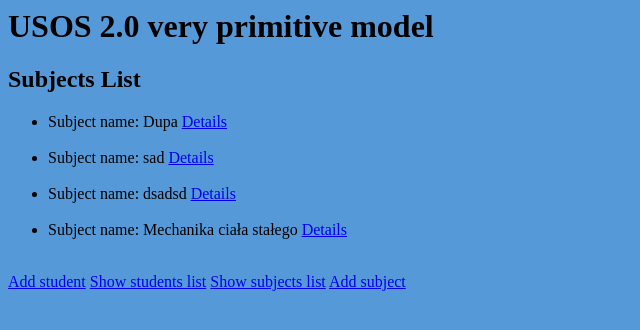
After one commit to bartjak94/usosdwa, a Django app: page /usosdwa/subjects_index in a window 1280 px wide. The commit adds this page. Shown: the top 330 px of the page, without its empty margins (0-640 px from the left). Run offline with Django 3.2, Linux system fonts and the light colour scheme; data comes from the database, SQL or seed files in the repository; both versions use the stored data as it was after the commit.

Commit message:
added subjects with corresponding actions: add, show list, show details

```diff
--- a/myapp/templates/myapp/base.html
+++ b/myapp/templates/myapp/base.html
@@ -10,6 +10,7 @@
 	{% endblock %}
 	<a href="{% url 'student-add' %}">Add student</a>
 	<a href="{% url 'students-index' %}">Show students list</a>
-	<a href="{% url 'student-add' %}">Show subjects list</a>
+	<a href="{% url 'subjects-index' %}">Show subjects list</a>
+	<a href="{% url 'subject-add' %}">Add subject</a>
 	</body>
 </html>
--- /dev/null
+++ b/myapp/templates/myapp/subjects_index.html
@@ -0,0 +1,13 @@
+{% extends "myapp/base.html" %}
+{% block content %}
+		<h2>Subjects List</h2>
+		<ul>
+			{% for subject in subjects %}
+			<li>
+				Subject name: {{subject.sub_name}} 	<a href="subject/{{subject.id}}">Details</a><br/>
+			</li>
+			<br/>
+			{% endfor %}
+		</ul>
+
+{% endblock %}
--- a/myapp/urls.py
+++ b/myapp/urls.py
@@ -4,7 +4,9 @@ from . import views
 urlpatterns = [
 	path('', views.index, name='main-menu'),  ##edupa cycki zrob tu logowanie i guziczki
 	path('lista_studentow',views.students_index, name='students-index'),
-	#path('usosdwa/<int:book_id>', views.book_detail, name='books-details'),
 	path('add', views.student_add, name='student-add'),
-	path('student/<int:student_id>', views.student_details)
+	path('student/<int:student_id>', views.student_details),
+	path('subjects_index',views.subjects_index, name='subjects-index'),
+	path('subject_add', views.subject_add, name='subject-add'),
+	path('subject/<int:subject_id>', views.subject_details)
 ]
--- a/myapp/views.py
+++ b/myapp/views.py
@@ -6,6 +6,7 @@ from django.urls import reverse
 from .models import Student, Subject
 from .models import Book
 from .forms import StudentForm
+from .forms import SubjectForm
 # Create your views here.
 
 def index(request):
@@ -30,4 +31,23 @@ def student_add(request):
 
 def student_details(request, student_id):
 	student = Student.objects.get(pk=student_id)
-	return render(request, "myapp/student_details.html", {"student":student})
+	return render(request, "myapp/student_details.html", {"student": student})
+
+def subjects_index(request):
+    template = loader.get_template("myapp/subjects_index.html")
+    context = {"subjects":Subject.objects.all()}
+    return HttpResponse(template.render(context, request))
+
+def subject_add(request):
+    if request.method == 'POST':
+        form = SubjectForm(request.POST)
+        if(form.is_valid()):
+            form.save()
+            return HttpResponseRedirect(reverse('subjects-index'))
+    else:
+        form = SubjectForm()
+        return render(request, "myapp/subject_add.html", {'form': form})
+
+def subject_details(request, subject_id):
+    subject = Subject.objects.get(pk=subject_id)
+    return render(request, "myapp/subject_details.html", {"subject": subject})
```
Also changed, not shown: myapp/forms.py (+6 -1 lines), myapp/templates/myapp/subject_add.html (added, +10 -0 lines), myapp/templates/myapp/subject_details.html (added, +11 -0 lines), db.sqlite3.
